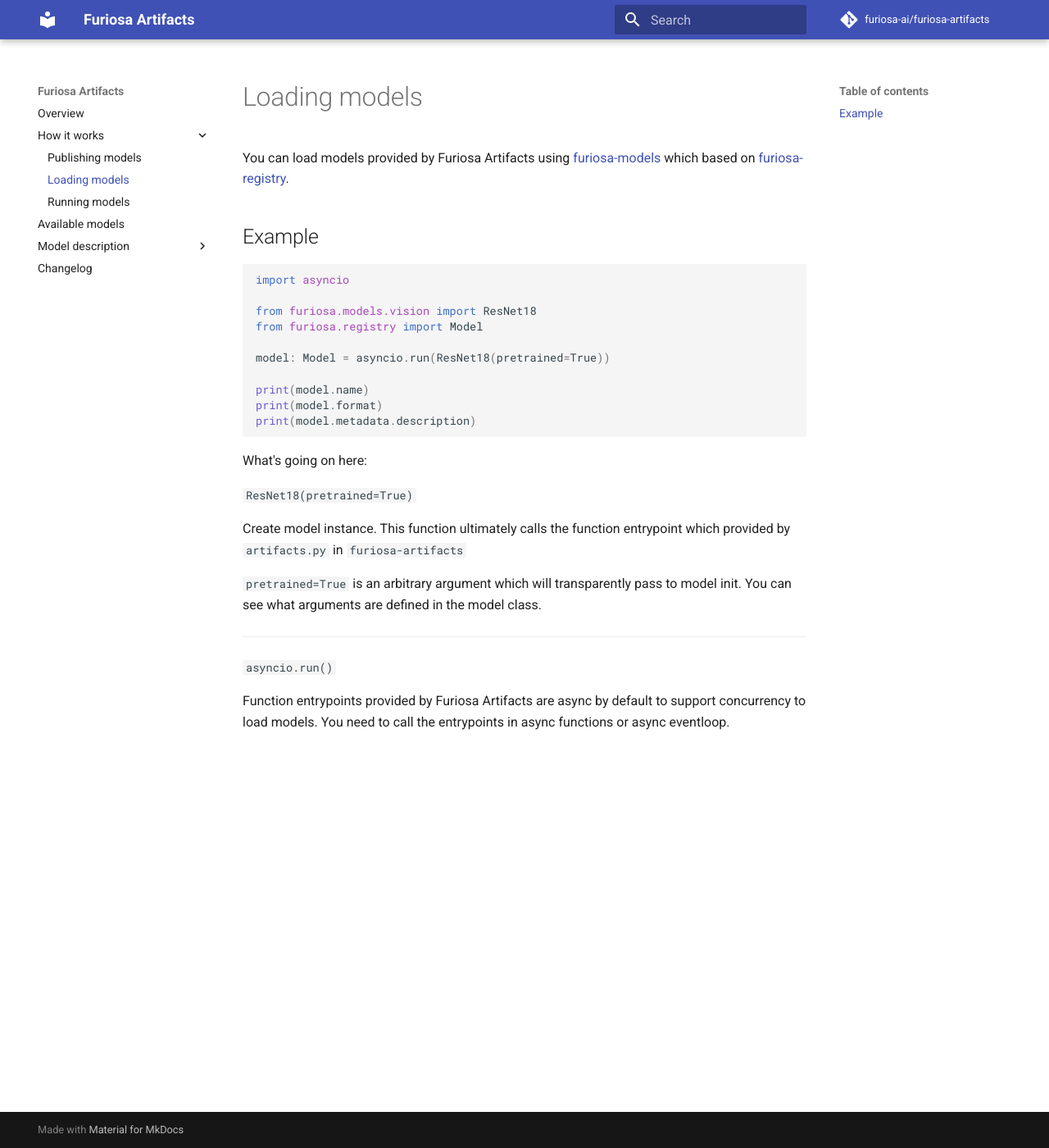
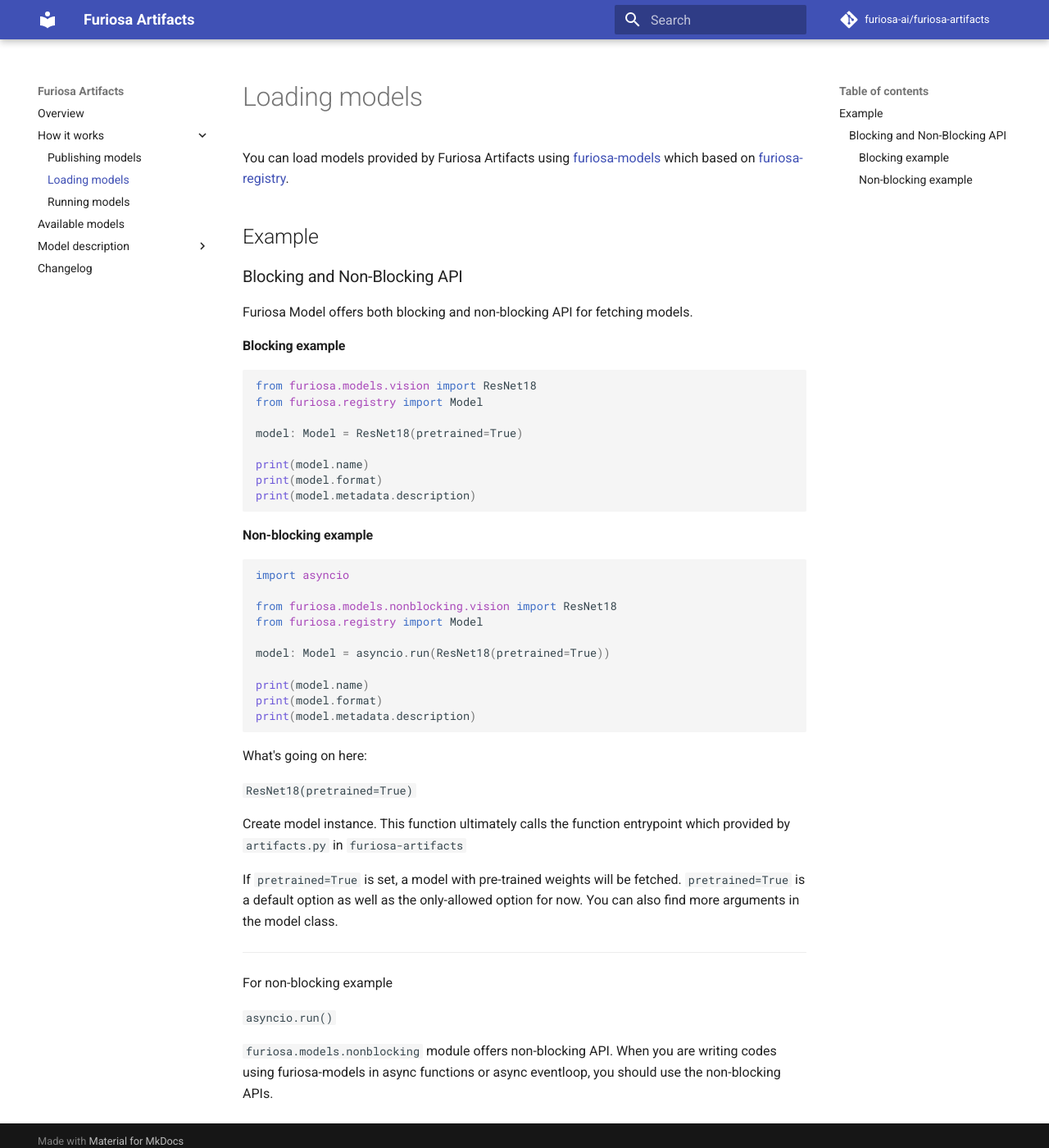
Before and after one commit to furiosa-ai/furiosa-models, an MkDocs documentation site: the page built from docs/usage/loading.md, in a window 1280 px wide and 1400 px high. Shown: the whole window at 82% size. Built offline with MkDocs 1.6.1 and Material for MkDocs 9.7.7, drawn with Linux system fonts in a browser that asks for light colours; comment, search, counter and statistics services are not loaded.

Commit message:
Sync API changes with furiosa models (#33)
* Sync API changes with furiosa models

* Address review

* Fix typos

````diff
--- a/docs/examples/loading_model.py
+++ b/docs/examples/loading_model.py
@@ -1,9 +1,7 @@
-import asyncio
-
 from furiosa.models.vision import ResNet18
 from furiosa.registry import Model
 
-model: Model = asyncio.run(ResNet18(pretrained=True))
+model: Model = ResNet18(pretrained=True)
 
 print(model.name)
 print(model.format)
--- /dev/null
+++ b/docs/examples/loading_model_nonblocking.py
@@ -0,0 +1,10 @@
+import asyncio
+
+from furiosa.models.nonblocking.vision import ResNet18
+from furiosa.registry import Model
+
+model: Model = asyncio.run(ResNet18(pretrained=True))
+
+print(model.name)
+print(model.format)
+print(model.metadata.description)
--- a/docs/examples/running_model.py
+++ b/docs/examples/running_model.py
@@ -4,7 +4,7 @@
 from furiosa.registry import Model
 from furiosa.runtime import session
 
-model: Model = asyncio.run(ResNet18())
+model: Model = ResNet18()
 
 with session.create(model.model) as session:
     # Load input data
--- a/docs/usage/loading.md
+++ b/docs/usage/loading.md
@@ -4,8 +4,17 @@
 
 ## Example
 
+### Blocking and Non-Blocking API
+Furiosa Model offers both blocking and non-blocking API for fetching models.
+
+#### Blocking example
 ```python
 --8<-- "docs/examples/loading_model.py"
+```
+
+#### Non-blocking example
+```python
+--8<-- "docs/examples/loading_model_nonblocking.py"
 ```
 
 What's going on here:
@@ -14,10 +23,12 @@
 
 Create model instance. This function ultimately calls the function entrypoint which provided by `artifacts.py` in `furiosa-artifacts`
 
-`pretrained=True` is an arbitrary argument which will transparently pass to model init. You can see what arguments are defined in the model class.
+If `pretrained=True` is set, a model with pre-trained weights will be fetched. `pretrained=True` is a default option as well as the only-allowed option for now. You can also find more arguments in the model class.
 
 ---
 
+For non-blocking example
+
 `asyncio.run()`
 
-Function entrypoints provided by Furiosa Artifacts are async by default to support concurrency to load models. You need to call the entrypoints in async functions or async eventloop.
+`furiosa.models.nonblocking` module offers non-blocking API. When you are writing codes using furiosa-models in async functions or async eventloop, you should use the non-blocking APIs.
````
Also changed, not shown: README.md (+2 -3 lines), docs/changelog.md (+12 -1 lines), docs/usage/publishing.md (+1 -1 lines).
